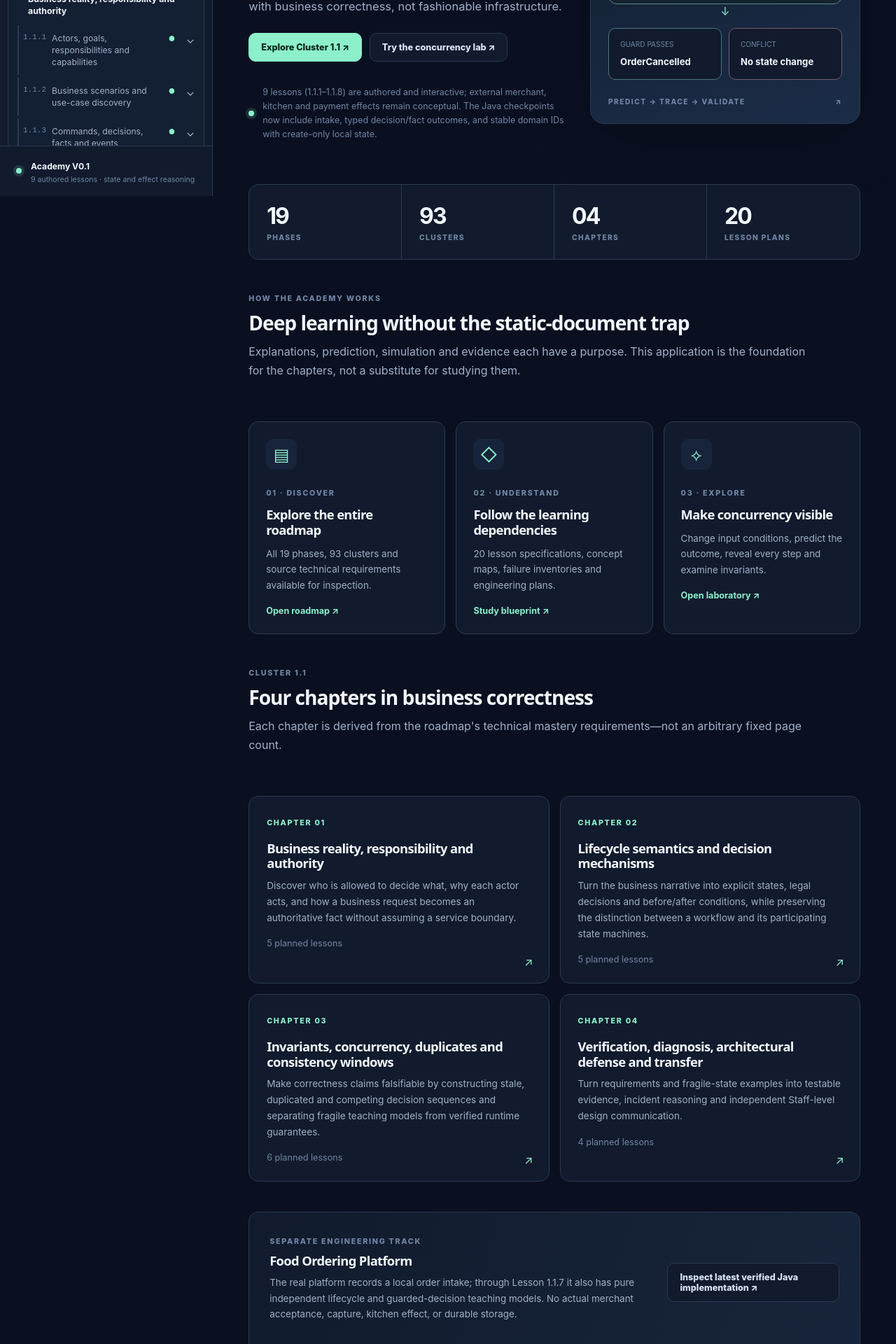
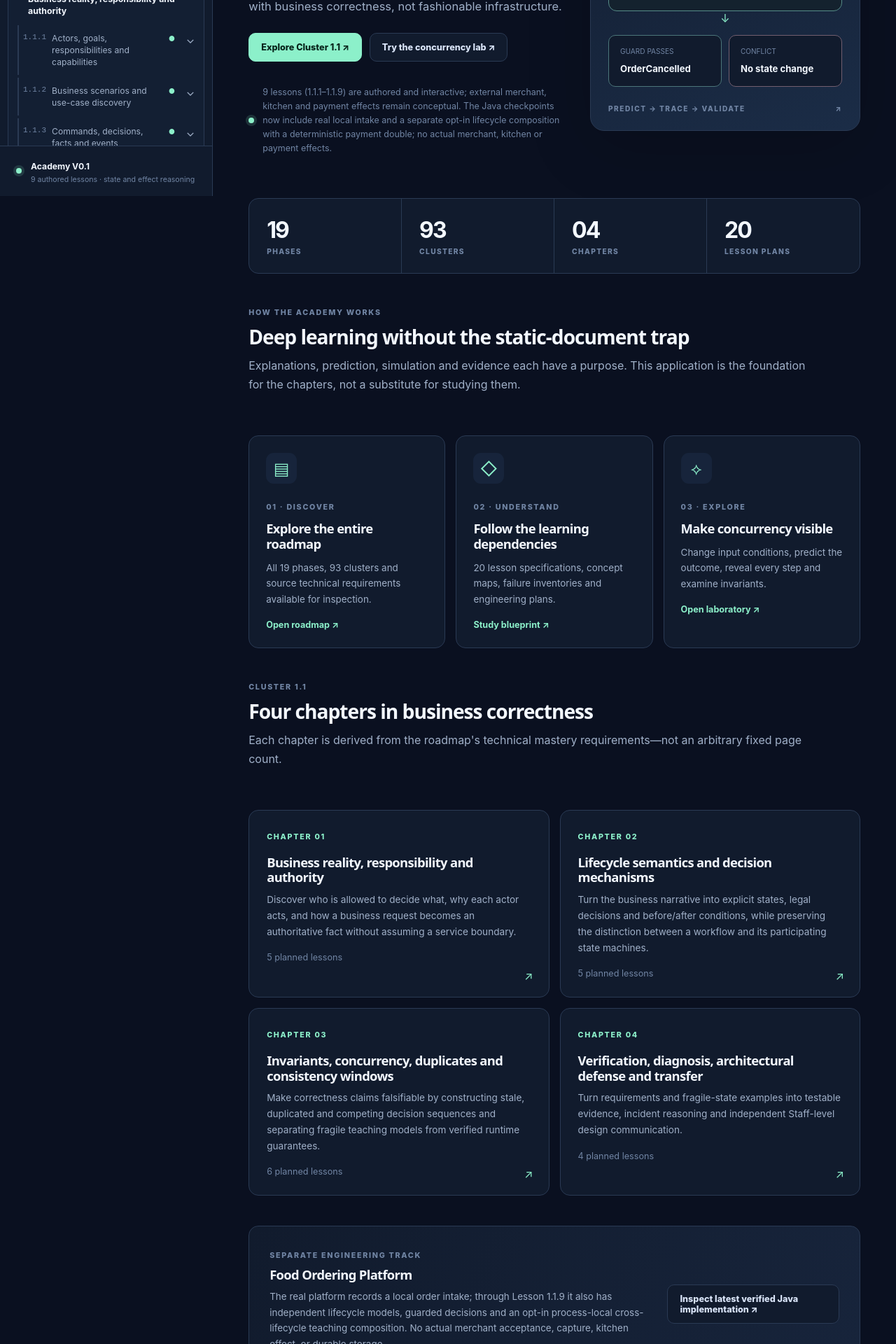
Before and after one commit to fasiltadesse22/distributed-systems-engineering-academy, a React (Vite) app: page / in a window 1280 px wide. Shown: the part 520-2440 px from the top of the page at 70% size. Built offline with nearby package versions, Linux system fonts and the light colour scheme.

Commit message:
feat(1.1.9): reconcile academy navigation, Java evidence and active implementation status

```diff
--- a/src/App.tsx
+++ b/src/App.tsx
@@ -80,7 +80,7 @@ function Heading({ label, title, description }: {label:string;title:string;descr
 function Home() {
   return <div className="page">
     <section className="hero">
-      <div><span className="eyebrow accent">A LIVING ENGINEERING CURRICULUM · V0.1</span><h1>Understand the systems<br/><em>behind the architecture.</em></h1><p>Connect deep explanations, manipulable causal models, and real Java/Spring Boot engineering evidence. Start with business correctness, not fashionable infrastructure.</p><div className="actions"><Link to="/blueprint" className="button primary">Explore Cluster 1.1 ↗</Link><Link to="/lab" className="button secondary">Try the concurrency lab ↗</Link></div><div className="hero-foot"><span className="dot"/> {authoredLessonIds.length} lessons (1.1.1–1.1.8) are authored and interactive; external merchant, kitchen and payment effects remain conceptual. The Java checkpoints now include intake, typed decision/fact outcomes, and stable domain IDs with create-only local state.</div></div>
+      <div><span className="eyebrow accent">A LIVING ENGINEERING CURRICULUM · V0.1</span><h1>Understand the systems<br/><em>behind the architecture.</em></h1><p>Connect deep explanations, manipulable causal models, and real Java/Spring Boot engineering evidence. Start with business correctness, not fashionable infrastructure.</p><div className="actions"><Link to="/blueprint" className="button primary">Explore Cluster 1.1 ↗</Link><Link to="/lab" className="button secondary">Try the concurrency lab ↗</Link></div><div className="hero-foot"><span className="dot"/> {authoredLessonIds.length} lessons (1.1.1–1.1.9) are authored and interactive; external merchant, kitchen and payment effects remain conceptual. The Java checkpoints now include real local intake and a separate opt-in lifecycle composition with a deterministic payment double; no actual merchant, kitchen or payment effects.</div></div>
       <div className="hero-flow">
         <div className="flow-top"><span>CONCEPTUAL EXAMPLE · NOT IMPLEMENTED IN JAVA</span><span>MODEL / 01</span></div>
         <div className="flow-box"><small>01 · BUSINESS INTENT</small><b>Customer requests cancellation</b><span>Command ≠ authoritative fact</span></div>
@@ -100,7 +100,7 @@ function Home() {
     </div>
     <Heading label="CLUSTER 1.1" title="Four chapters in business correctness" description="Each chapter is derived from the roadmap's technical mastery requirements—not an arbitrary fixed page count."/>
     <div className="chapter-grid">{chapters.map((ch,i) => <Link to={'/chapter/' + ch.id} className="chapter-card" key={ch.id}><span className="eyebrow accent">CHAPTER {String(i+1).padStart(2,'0')}</span><h3>{ch.title}</h3><p>{ch.why}</p><small>{ch.lessons.length} planned lessons</small><span className="right">↗</span></Link>)}</div>
-    <div className="repo-banner"><div><span className="eyebrow">SEPARATE ENGINEERING TRACK</span><h3>Food Ordering Platform</h3><p>The real platform records a local order intake; through Lesson 1.1.7 it also has pure independent lifecycle and guarded-decision teaching models. No actual merchant acceptance, capture, kitchen effect, or durable storage.</p></div><a className="button secondary" href={platformRepo + '/tree/' + platformCurrentVerifiedImplementationSha} target="_blank" rel="noreferrer">Inspect latest verified Java implementation ↗</a></div>
+    <div className="repo-banner"><div><span className="eyebrow">SEPARATE ENGINEERING TRACK</span><h3>Food Ordering Platform</h3><p>The real platform records a local order intake; through Lesson 1.1.9 it also has independent lifecycle models, guarded decisions and an opt-in process-local cross-lifecycle teaching composition. No actual merchant acceptance, capture, kitchen effect, or durable storage.</p></div><a className="button secondary" href={platformRepo + '/tree/' + platformCurrentVerifiedImplementationSha} target="_blank" rel="noreferrer">Inspect latest verified Java implementation ↗</a></div>
   </div>;
 }
 function Roadmap() {
@@ -131,14 +131,14 @@ function Blueprint() {
   const [tab,setTab] = useState<Tab>('chapters');
   const tabs: {id:Tab;name:string}[]=[{id:'chapters',name:'Chapters & lessons'},{id:'graph',name:'Concept graph'},{id:'project',name:'Project evolution'},{id:'coverage',name:'Coverage & mastery'},{id:'labs',name:'Interactive labs'}];
   return <div className="page">
-    <div className="page-heading"><span className="eyebrow">CLUSTER 1.1 · COMPLETE BLUEPRINT V0.1</span><h1>Business workflows,<br/><em>state & invariants</em></h1><p>{blueprint.engineeringQuestion} {authoredLessonIds.length} of the 20 planned lessons are authored and source-linked (1.1.1–1.1.8). Later lessons remain blueprint specifications; the Java platform has local intake plus explicit, non-effectful lifecycle and guard teaching models.</p></div>
+    <div className="page-heading"><span className="eyebrow">CLUSTER 1.1 · COMPLETE BLUEPRINT V0.1</span><h1>Business workflows,<br/><em>state & invariants</em></h1><p>{blueprint.engineeringQuestion} {authoredLessonIds.length} of the 20 planned lessons are authored and source-linked (1.1.1–1.1.9). Later lessons remain blueprint specifications; the Java platform has actual local intake and an isolated deterministic lifecycle composition; no external merchant or payment effects.</p></div>
     <div className="stats compact"><div><strong>04</strong><span>CHAPTERS</span></div><div><strong>20</strong><span>LESSON PLANS</span></div><div><strong>05</strong><span>LAB BRIEFS</span></div><div><strong>17</strong><span>COVERAGE ITEMS</span></div></div>
     <div role="tablist" aria-label="Blueprint sections" className="tablist">{tabs.map(t=><button key={t.id} role="tab" aria-selected={tab===t.id} className={tab===t.id?'current':''} onClick={()=>setTab(t.id)}>{t.name}</button>)}</div>
     {tab==='chapters' && <div className="stack"><div className="notice"><strong>Blueprint specification ≠ finished lesson</strong> Each planned lesson defines outcomes, prerequisites, causal mechanism, visuals, examples, experiments, diagnosis, engineering changes and Staff-level mastery.</div>{chapters.map((ch,i) => <section className="chapter-group" key={ch.id}><div className="group-head"><span className="eyebrow">CHAPTER {String(i+1).padStart(2,'0')}</span><h2>{ch.title}</h2><p>{ch.why}</p></div>{ch.lessons.map(l => <Link to={'/lesson/'+l.id} key={l.id} className="lesson-link"><span className="code">{l.id}</span><span><b>{l.title}</b><small>{l.question}</small></span><span className="pill">{getAuthoredLesson(l.id)?"AUTHORED & INTERACTIVE":"TYPE "+l.mode}</span><span>↗</span></Link>)}</section>)}</div>}
     {tab==='graph' && <div className="stack"><Heading label="LEARNING DEPENDENCIES" title="Select a concept to trace its prerequisites" description="This graph encodes conceptual dependencies, not infrastructure or service deployment."/><ConceptMap/><Heading label="REASONING CHAINS" title="Five linked analysis paths"/><div className="stack">{Object.entries(blueprint.graphSets).map(([key,paths]) => <div className="panel" key={key}><h3>{key.replaceAll('_',' ')}</h3><p>{paths.join(' · ')}</p></div>)}</div><Heading label="FORWARD TRANSFER" title="Concepts that later phases build upon"/><div className="feature-grid">{blueprint.forwardDependencies.map(d=><div className="feature" key={d.cluster}><span className="eyebrow">{d.cluster}</span><p>{d.why}</p></div>)}</div></div>}
-    {tab==='project' && <div className="stack"><Heading label="REAL ENGINEERING TRACK" title="Changes must be justified" description="A new lesson does not automatically create a backend commit. Type A changes require executed tests and a reproducible checkpoint."/><div className="stack">{blueprint.applicationPlan.map((step,i)=><div className="evolution" key={i}><span>{String(i+1).padStart(2,'0')}</span><div><b>{step.lesson} · TYPE {step.mode}</b><p>{step.change}</p></div></div>)}</div><div className="notice"><strong>Java implementation through Lesson 1.1.7 is verified.</strong><a href={platformRepo+'/tree/'+platformCurrentVerifiedImplementationSha} target="_blank" rel="noreferrer">Verified implementation {platformCurrentVerifiedImplementationSha.slice(0,12)} ↗</a><p>59 passing JUnit tests and packaged HTTP 201/422 smoke: actual intake remains process-local; restaurant/payment/preparation lifecycles and guards are illustrative only. <a href={platformCurrentVerifiedRun} target="_blank" rel="noreferrer">Executed CI evidence ↗</a> The original <a href={platformRepo+'/tree/'+platformVerifiedSha} target="_blank" rel="noreferrer">Lesson 1.1.2 intake checkpoint</a> is historical.</p></div><h3>Deferred mechanisms</h3><div className="tags">{blueprint.deferred.map(d=><span key={d}>{d}</span>)}</div></div>}
+    {tab==='project' && <div className="stack"><Heading label="REAL ENGINEERING TRACK" title="Changes must be justified" description="A new lesson does not automatically create a backend commit. Type A changes require executed tests and a reproducible checkpoint."/><div className="stack">{blueprint.applicationPlan.map((step,i)=><div className="evolution" key={i}><span>{String(i+1).padStart(2,'0')}</span><div><b>{step.lesson} · TYPE {step.mode}</b><p>{step.change}</p></div></div>)}</div><div className="notice"><strong>Java implementation through Lesson 1.1.9 is verified.</strong><a href={platformRepo+'/tree/'+platformCurrentVerifiedImplementationSha} target="_blank" rel="noreferrer">Verified implementation {platformCurrentVerifiedImplementationSha.slice(0,12)} ↗</a><p>72 passing JUnit tests and packaged HTTP 201/422 smoke: actual intake remains process-local; merchant/payment/preparation composition is process-local, explicitly simulated and not externally authoritative. <a href={platformCurrentVerifiedRun} target="_blank" rel="noreferrer">Executed CI evidence ↗</a> The original <a href={platformRepo+'/tree/'+platformVerifiedSha} target="_blank" rel="noreferrer">Lesson 1.1.2 intake checkpoint</a> is historical.</p></div><h3>Deferred mechanisms</h3><div className="tags">{blueprint.deferred.map(d=><span key={d}>{d}</span>)}</div></div>}
     {tab==='coverage' && <div className="stack"><Heading label="AUDITABILITY" title="Source requirements → planned lessons" description="This table is retained in the complete blueprint document. It is a planning map, not a completed evidence report."/><div className="source markdown"><ReactMarkdown remarkPlugins={[remarkGfm]}>{coverageText}</ReactMarkdown></div><Heading label="CLUSTER EXIT GATE" title="Demonstrable Senior/Staff mastery"/><ol className="mastery">{blueprint.masteryGate.map(m=><li key={m}>{m}</li>)}</ol></div>}
-    {tab==='labs' && <div className="stack"><Heading label="INTERACTIVE DESIGN INVENTORY" title="Five mechanisms worth visualizing" description="The Phase 0 race explorer and lesson-specific labs through 1.1.8 are working learning models. The five entries below are the original cluster-wide lab briefs; they do not enumerate every later implemented lesson interaction."/><div className="lab-cards">{blueprint.labs.map((lab,i)=><div className="panel" key={lab.id}><div className="lab-head"><span className="eyebrow">{lab.id} · FIRST USED IN {lab.firstSeen}</span><span className="pill">{i===0?'WORKING MODEL':'PLANNED'}</span></div><h3>{lab.title}</h3><p>{lab.model}</p><p><b>Controls:</b> {lab.controls.join(' · ')}</p><p><b>Limitations:</b> {lab.limitations}</p>{i===0&&<Link className="text-link" to="/lab">Use working simulator ↗</Link>}</div>)}</div></div>}
+    {tab==='labs' && <div className="stack"><Heading label="INTERACTIVE DESIGN INVENTORY" title="Five mechanisms worth visualizing" description="The Phase 0 race explorer and lesson-specific labs through 1.1.9 are working learning models. The five entries below are the original cluster-wide lab briefs; they do not enumerate every later implemented lesson interaction."/><div className="lab-cards">{blueprint.labs.map((lab,i)=><div className="panel" key={lab.id}><div className="lab-head"><span className="eyebrow">{lab.id} · FIRST USED IN {lab.firstSeen}</span><span className="pill">{i===0?'WORKING MODEL':'PLANNED'}</span></div><h3>{lab.title}</h3><p>{lab.model}</p><p><b>Controls:</b> {lab.controls.join(' · ')}</p><p><b>Limitations:</b> {lab.limitations}</p>{i===0&&<Link className="text-link" to="/lab">Use working simulator ↗</Link>}</div>)}</div></div>}
     <div className="source-footer"><a href={academyRepo+'/blob/main/docs/blueprints/CLUSTER_1_1_BLUEPRINT_V0_1.md'} target="_blank" rel="noreferrer">Read all 20 detailed specifications in GitHub ↗</a></div>
   </div>;
 }
```
